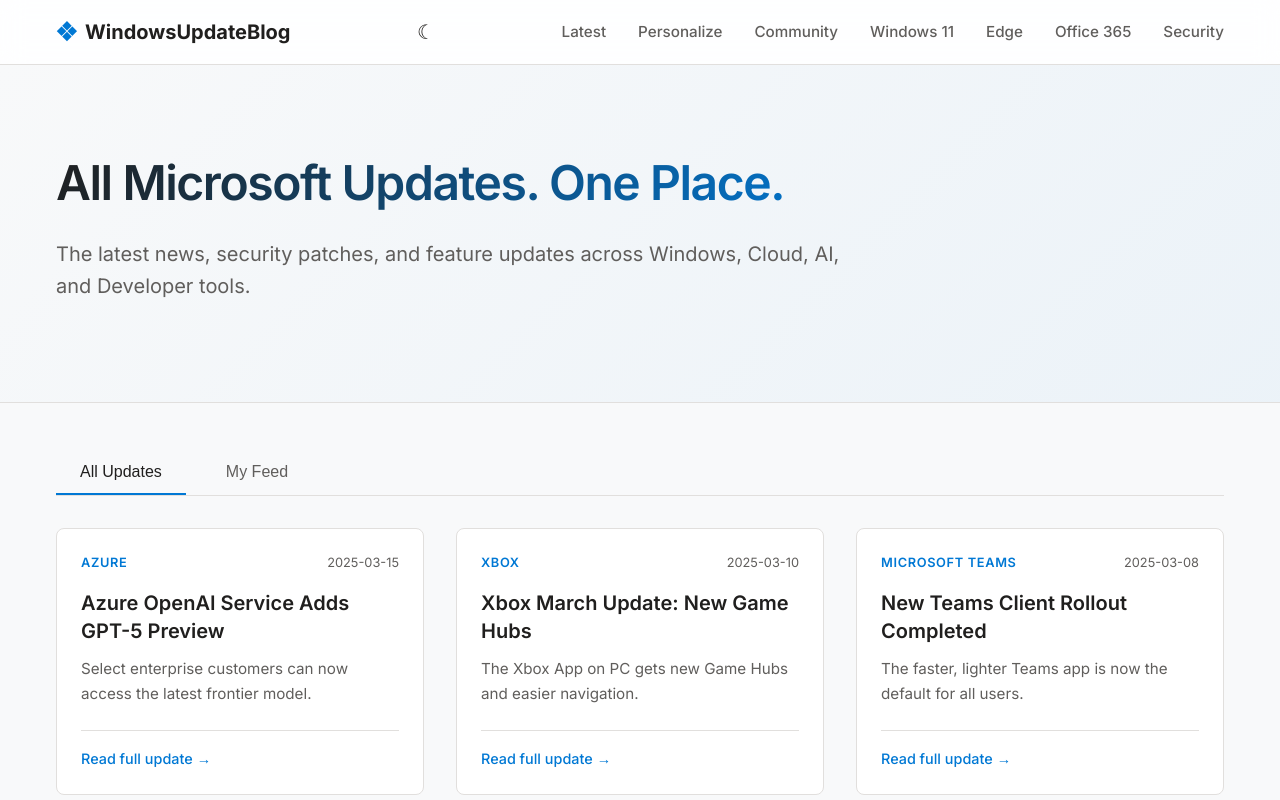
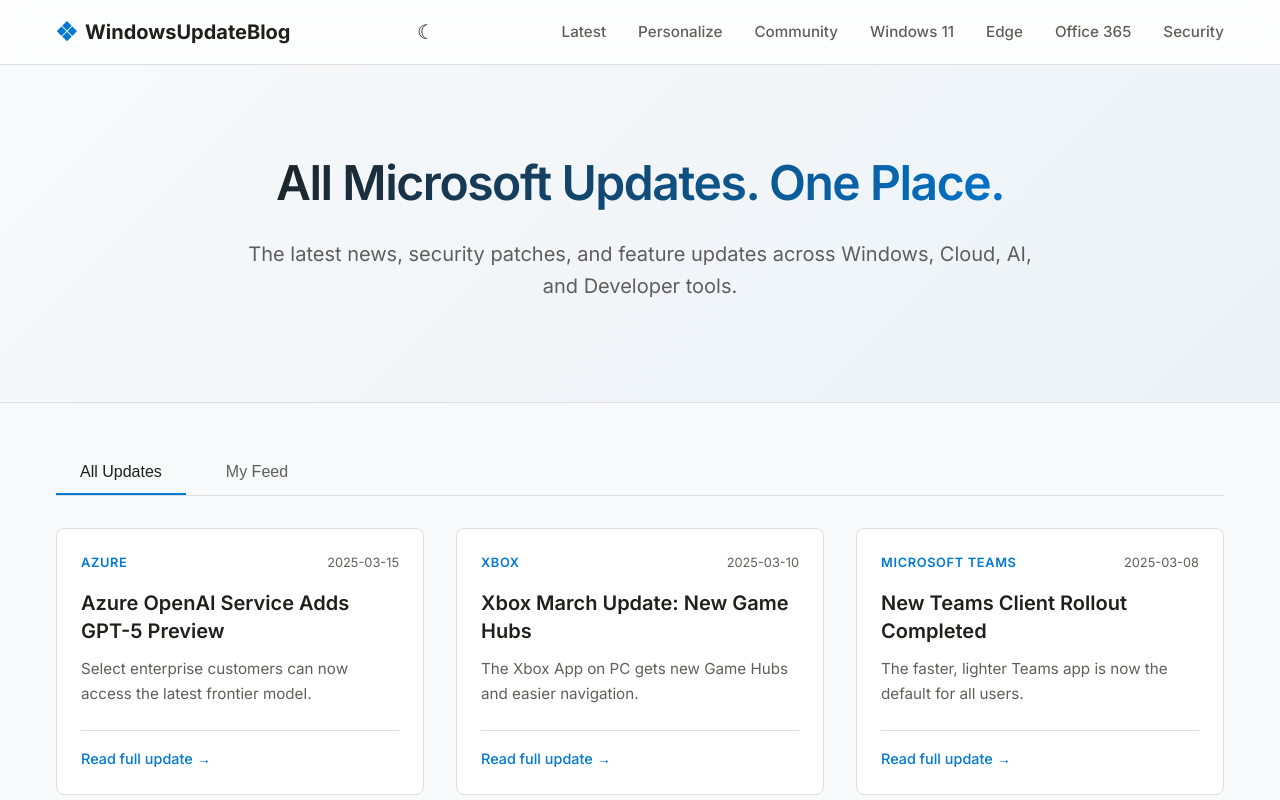
Before and after one commit to Aeomar999/windows-update-blog, a Next.js app: page / in a window 1280 px wide. Shown: the top 800 px of the page. Built offline with nearby package versions, Linux system fonts and the light colour scheme.

Commit message:
feat: Update heroContent styles for improved alignment and text visibility

```diff
--- a/src/app/page.module.css
+++ b/src/app/page.module.css
@@ -7,6 +7,8 @@
 
 .heroContent {
   max-width: 800px;
+  margin: 0 auto;
+  text-align: center;
 }
 
 .title {
@@ -14,6 +16,7 @@
   letter-spacing: -0.03em;
   margin-bottom: 1rem;
   background: linear-gradient(120deg, var(--text-header), var(--primary));
+  background-clip: text;
   -webkit-background-clip: text;
   -webkit-text-fill-color: transparent;
 }
```
